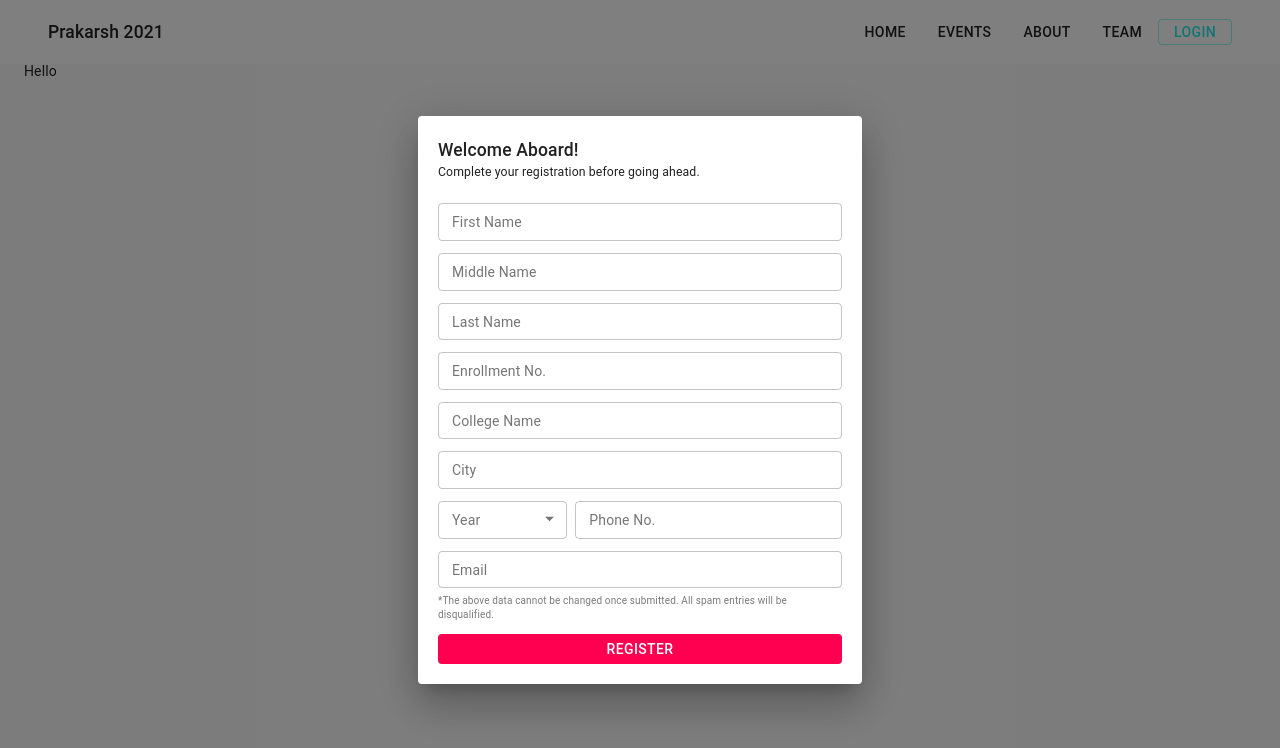
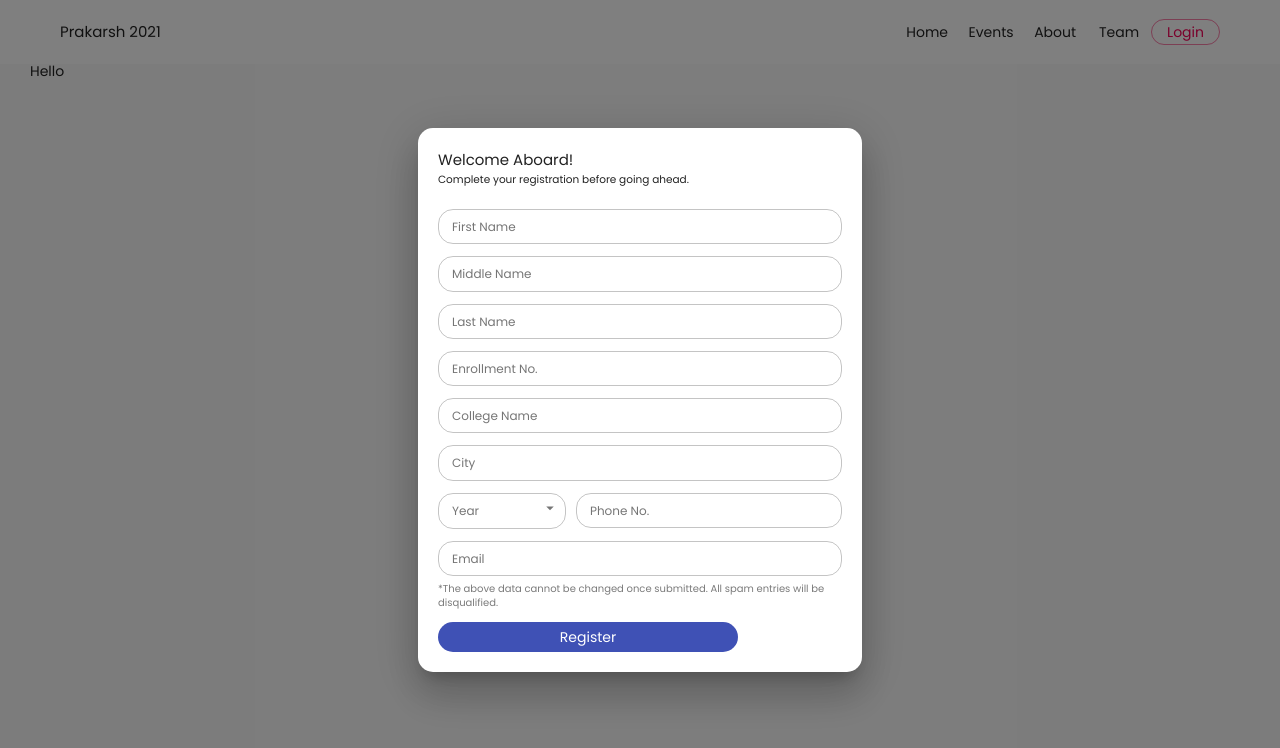
Before and after one commit to SvitPrakarsh/prakarshxvi, a Next.js app: page / in a window 1280 px wide. Shown: the top 748 px of the page. Built offline with nearby package versions, Linux system fonts and the light colour scheme.

Commit message:
MuiTheme instance refactored & color scheme updated

```diff
--- a/helpers/theme.jsx
+++ b/helpers/theme.jsx
@@ -1,19 +1,15 @@
-import { amber, blue, blueGrey, grey, yellow } from '@material-ui/core/colors';
 import { createMuiTheme } from '@material-ui/core/styles';
 
-const innerTheme = createMuiTheme({
-	palette:
-		{
-			primary: { main: '#FF0050',  },
-			secondary: { main: '#24ECE7', },
-			text: {
-				// primary: '#fafafa',
+export const theme = createMuiTheme({
+	pallete: {
+		primary: {
+			main: '#0593EA',
 		},
-
+		secondary: {
+			main: '#E81123',
+		},
+	},
 	typography: {
-		body2: {
-			color: grey[400],
-		},
 		fontFamily: [
 			'"Poppins"',
 			'-apple-system',
@@ -27,32 +23,39 @@ const innerTheme = createMuiTheme({
 			'"Segoe UI Symbol"',
 		].join(','),
 		fontSize: 12,
-	}}}
-);
-
-innerTheme.props = {
+	},
+	shape: {
+		borderRadius: 15,
+	},
+	spacing: 10,
+	// Override Styling (CSS Properties)
+	overrides: {
+		MuiButton: {
+			root: {
+				textTransform: 'none',
+				borderWidth: '2px',
+				borderRadius: '25px',
+			},
+			fullWidth: {
+				maxWidth: '300px',
+			},
+		},
+	},
+	// Defaults Mui Props
+	props: {
 		MuiButton: {
 			disableElevation: true,
-		borderRadius: '25px',
-		borderWidth: '2px',
-		variant: 'dense'
-	},
-	MuiInput: {
-		color: 'secondary',
-	},
-	MuiInputLabel: {
-		color: 'secondary',
 		},
 		MuiTextField: {
 			variant: 'outlined',
 			size: 'small',
-		color: 'secondary',
 			margin: 'dense',
 		},
-	MuiFormControl:{
+		MuiFormControl: {
 			size: 'small',
-		margin:"dense"
-	}
-};
-
-export default innerTheme;
+			margin: 'dense',
+		},
+		// MuiPaper
+		// MuiCard
+	},
+});
--- a/pages/_app.jsx
+++ b/pages/_app.jsx
@@ -2,34 +2,33 @@ import 'fontsource-poppins';
 import '../styles/global.scss';
 import Axios from 'axios';
 import Layout from '../helpers/Layout';
-import {createMuiTheme, ThemeProvider} from '@material-ui/core/styles';
-import {CssBaseline, useMediaQuery} from '@material-ui/core';
-import {Provider} from '../Context';
+import { createMuiTheme, ThemeProvider } from '@material-ui/core/styles';
+import { CssBaseline, useMediaQuery } from '@material-ui/core';
+import { Provider } from '../Context';
 import Navigation from '../components/Navigation';
-import Register from "../components/Register";
-import {useMemo} from "react";
-import innerTheme from "../helpers/theme";
+import Register from '../components/Register';
+import { useMemo } from 'react';
+import { theme } from '../helpers/theme';
 
-const App = ({Component, pageProps}) => {
+const App = ({ Component, pageProps }) => {
 	const prefersDarkMode = useMediaQuery('(prefers-color-scheme: dark)');
-
 	const outerTheme = useMemo(
 		() =>
 			createMuiTheme({
 				palette: {
 					type: prefersDarkMode ? 'dark' : 'light',
-                }
+				},
 			}),
-        [prefersDarkMode],
+		[prefersDarkMode]
 	);
 
 	return (
 		<Provider>
 			<ThemeProvider theme={outerTheme}>
-            <ThemeProvider theme={innerTheme}>
-                <CssBaseline/>
-                <Navigation/>
-                <Register/>
+				<ThemeProvider theme={theme}>
+					<CssBaseline />
+					<Navigation />
+					<Register />
 					{/* <Layout> */}
 					<Component {...pageProps} />
 					{/* </Layout> */}
--- a/styles/_override.scss
+++ b/styles/_override.scss
@@ -1,4 +1,2 @@
-.MuiAppBar-root {
-	width: fit-content;
-	//color: #5200a2;
-}
+$primary: #0593ea;
+$secondary: #e81123;
--- a/styles/global.scss
+++ b/styles/global.scss
@@ -1,18 +1,14 @@
 @import './override';
 
-
-	$primary: #FF0050;
-	$secondary: #24ECE7;
-
-*{
+* {
 	font-size: 14px;
 	line-height: 1;
 }
-small{
+small {
 	opacity: 0.6;
 	font-size: 10px;
 }
-nav{
+nav {
 	position: sticky;
 	top: 0;
 	right: 0;
```
Lines whose indentation alone changed are shown as unchanged.
